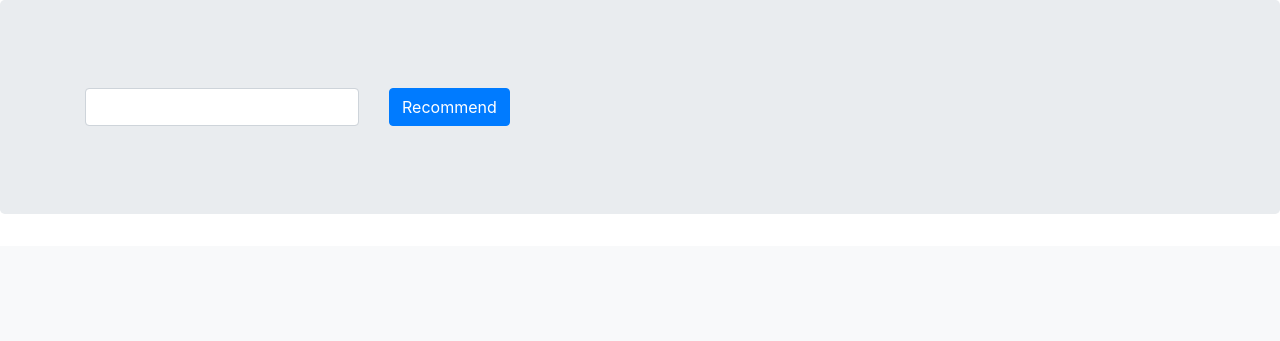
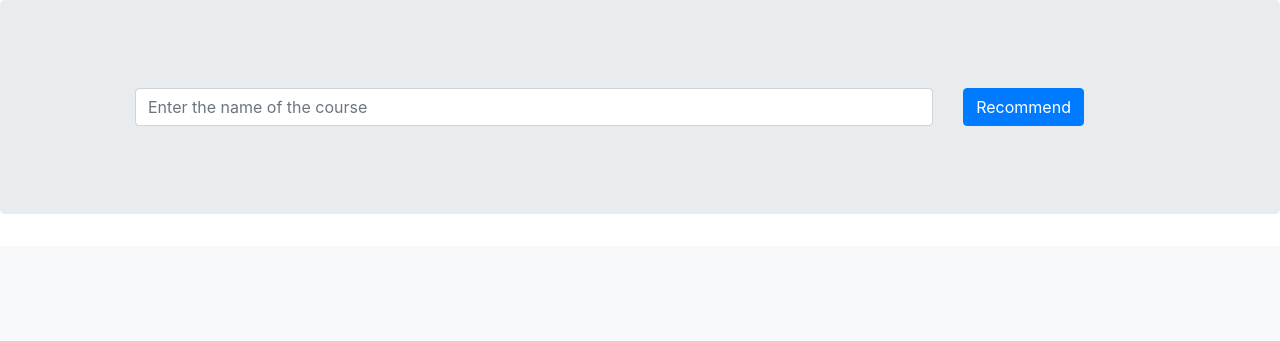
Before and after one commit to Samriddhi-19/udemy-course-recommendation-, a Flask app: page / in a window 1280 px wide. Shown: the part 56-397 px from the top of the page. Run offline with Flask 2, Linux system fonts and the light colour scheme; some libraries are stand-ins or nearby versions.

Commit message:
improved ui

```diff
--- a/app.py
+++ b/app.py
@@ -50,7 +50,7 @@ def cosine_sim_mat(cv_matrix):
 # load data
 def read_data():
 
-    df = pd.read_csv("udemy_course_data.csv")
+    df = pd.read_csv("udemy_courses.csv")
 
     # convert price from Rupee to Dollar
     df["price"] = df["price"] * 0.0121
--- a/templates/index.html
+++ b/templates/index.html
@@ -37,16 +37,16 @@
             </div>
         </div>
     </nav>
-    <main role="main">
+    <main role="main" style="">
 
 
 
         <section class="jumbotron text-center">
-            <div class="container">
+            <div class="container" style="max-width: 1040px;margin-left:auto;margin-right:auto;">
                 <div class="form-floating my-4">
-                    <form class="row g-3" action="/" method="post">
-                        <div class="col-auto">
-                          <input name="course" type="text" class="form-control" id="course">
+                    <form class="row g-3 w-100" action="/" method="post">
+                        <div class="col-auto" style="width: 82%;">
+                          <input name="course" type="text" class="form-control" id="course" placeholder="Enter the name of the course">
                         </div>
                         <div class="col-auto">
                             <button type="submit" class="btn btn-primary">Recommend</button>
@@ -79,32 +79,18 @@
 
                 {%endif%}
 
-                <div class="row">
-
+                <div class="row" style="gap:12px;">
                     {%for course in coursemap%}
-
-                    <div class="col-md-4">
-                        <div class="card mb-4 shadow-sm">
-
-                            <div class="card-body bg-dark">
-                                <p class="card-text" style="color:white;">{{course}}</p>
-                                <div class="d-flex justify-content-between align-items-center">
-                                    <div class="btn-group">
-                                        <a href="{{coursemap[course]}}" target="_blank" class="btn btn-outline-danger"
-                                            style="color: white;">View Course</a>
-                                    </div>
-                                </div>
+                    <div class="col" >
+                        <div class="card" style="width: 18rem; height: 100%">
+                            <div class="card-body">
+                              <h5 class="card-title">{{course}}</h5>
+                              <a href="{{coursemap[course]}}" class="btn btn-primary">Show course</a>
                             </div>
                         </div>
                     </div>
-
-                    {%endfor%}
-
-
-
-
+                        {%endfor%}
                 </div>
-
             </div>
         </div>
 
```
Also changed, not shown: 1 other file.
